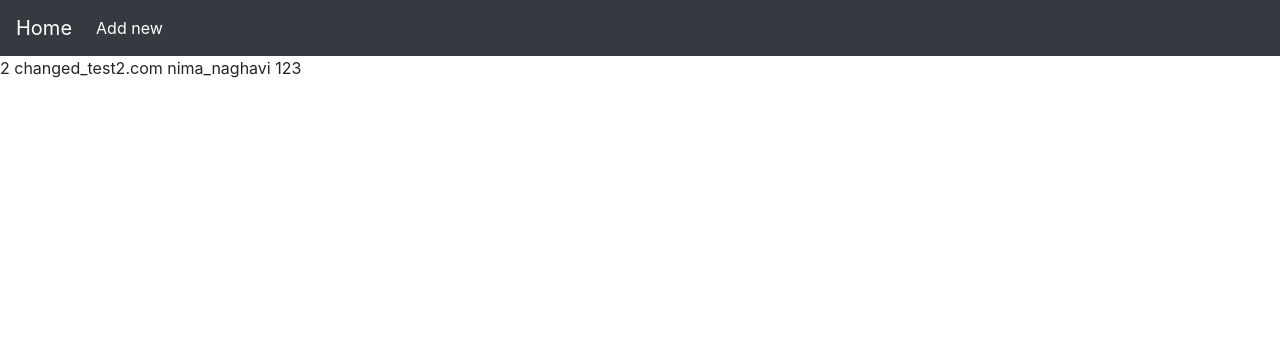
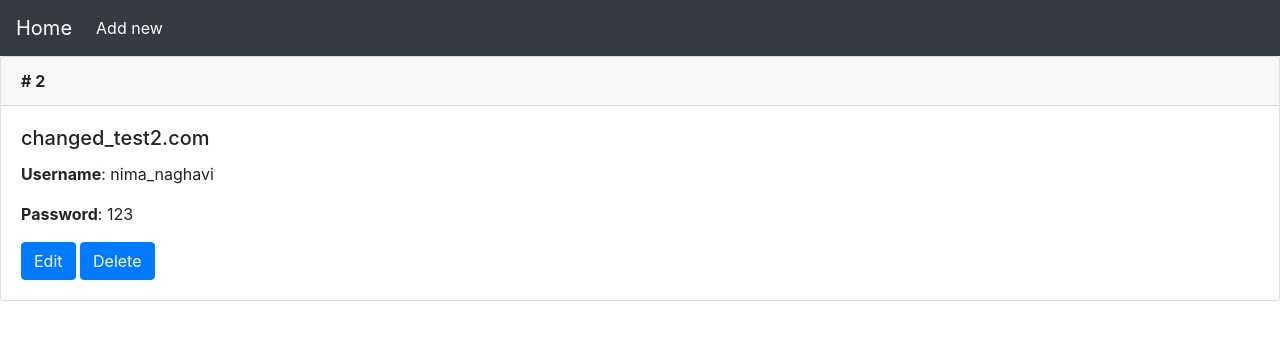
Before and after one commit to khosravipour-salman/django_project, a Django app: page /detail/2/ in a window 1280 px wide. Shown: the top 340 px of the page. Run offline with Django 3.2, Linux system fonts and the light colour scheme; data comes from the database, SQL or seed files in the repository.

Commit message:
add detail page

```diff
--- a/templates/app/detail.html
+++ b/templates/app/detail.html
@@ -22,8 +22,18 @@
             </ul>
         </div>
     </nav>
-    {{ obj.id }}
-    {{ obj.title }}
-    {{ obj.username }}
-    {{ obj.password }}
+
+    <div class="card">
+        <div class="card-header">
+            <b># {{ obj.id }}</b>
+        </div>
+        <div class="card-body">
+            <h5 class="card-title">{{ obj.title }}</h5>
+            <p class="card-text"><b>Username</b>: {{ obj.username }}</p>
+            <p class="card-text"><b>Password</b>: {{ obj.password }}</p>
+            <a href="#" class="btn btn-primary">Edit</a>
+            <a href="#" class="btn btn-primary">Delete</a>
+        </div>
+    </div>
+
 {% endblock %}
```
